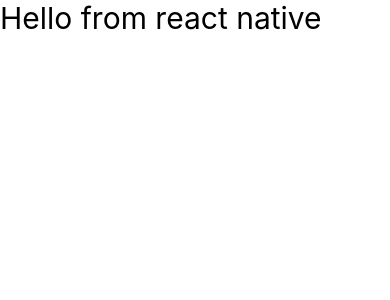
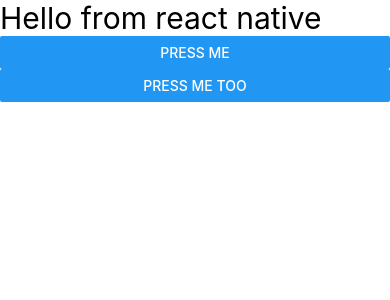
Before and after one commit to Tejas383/learn-react-native-, a React Native app: screen / in a window 390 px wide. Shown: the top 300 px of the page. Built offline with nearby package versions, Linux system fonts and the light colour scheme.

Commit message:
understanding react native components

```diff
--- a/App.tsx
+++ b/App.tsx
@@ -1,9 +1,11 @@
-import { Text, View } from 'react-native';
+import { Button, Text, View } from 'react-native';
 
 function App() {
   return (
     <View>
       <Text style={{ fontSize: 30 }}>Hello from react native</Text>
+      <Button title="Press me"></Button>
+      <Button title="Press me too"></Button>
     </View>
   );
 }
```
